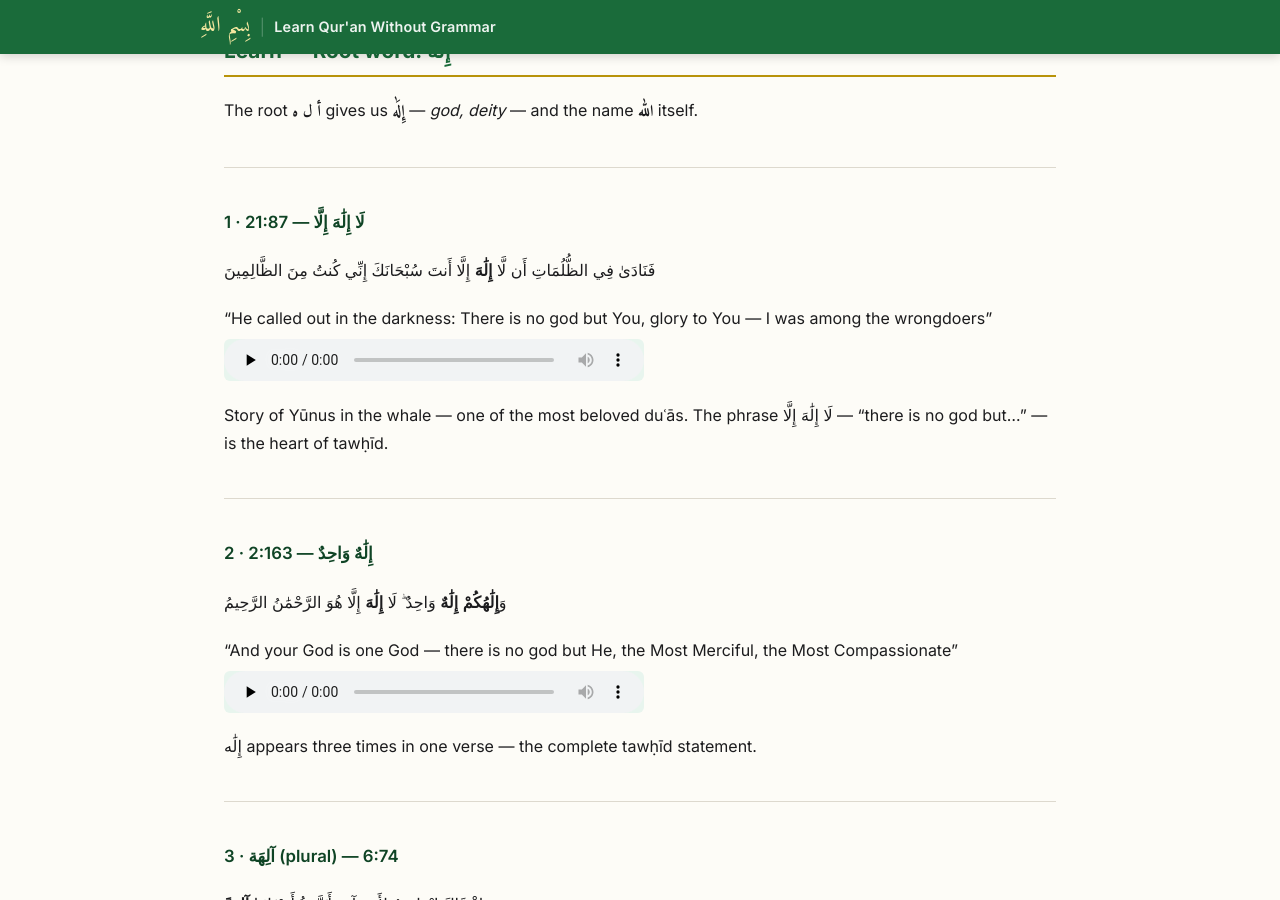
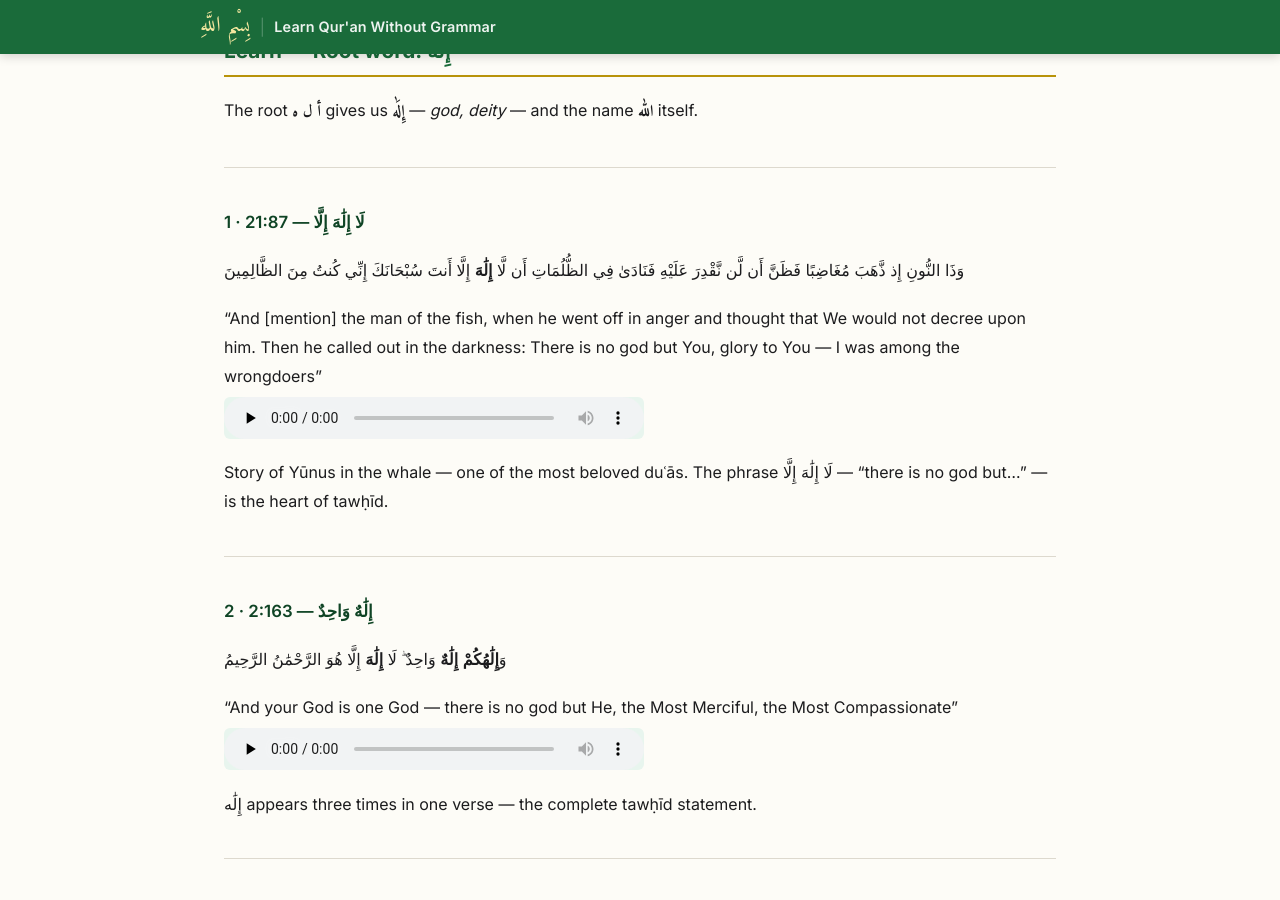
Before and after one commit to siraj-samsudeen/learn-quran-without-grammar, a Jekyll site: the page built from lessons/lesson-01-allahu-akbar.md, in a window 1280 px wide and 900 px high, scrolled down 681 px. Built offline with Jekyll 4.4.1, drawn with Linux system fonts in a browser that asks for light colours; some web fonts are replaced.

Commit message:
Fix all text-audio mismatches: expand 21:87 + add #t= fragments to 13 ayahs
- 21:87: expanded text to include وَذَا النُّونِ (full ayah, important context)
- Added #t= time fragments to 13 audio URLs where displayed text is a fragment:
  6:74, 7:59, 29:45, 2:34, 47:19, 18:110, 7:138, 28:38, 3:26, 18:5, 6:78, 2:219, 41:15
- 9 ayahs remain without #t= (full ayah text matches full audio)

```diff
--- a/lessons/lesson-01-allahu-akbar.md
+++ b/lessons/lesson-01-allahu-akbar.md
@@ -30,9 +30,9 @@ The root **أ ل ه** gives us **إِلَٰه** — *god, deity* — and the nam
 
 ### 1 · لَا إِلَٰهَ إِلَّا — 21:87
 
-فَنَادَىٰ فِي الظُّلُمَاتِ أَن لَّا **إِلَٰهَ** إِلَّا أَنتَ سُبْحَانَكَ إِنِّي كُنتُ مِنَ الظَّالِمِينَ
+وَذَا النُّونِ إِذ ذَّهَبَ مُغَاضِبًا فَظَنَّ أَن لَّن نَّقْدِرَ عَلَيْهِ فَنَادَىٰ فِي الظُّلُمَاتِ أَن لَّا **إِلَٰهَ** إِلَّا أَنتَ سُبْحَانَكَ إِنِّي كُنتُ مِنَ الظَّالِمِينَ
 
-"He called out in the darkness: There is no god but You, glory to You — I was among the wrongdoers"
+"And [mention] the man of the fish, when he went off in anger and thought that We would not decree upon him. Then he called out in the darkness: There is no god but You, glory to You — I was among the wrongdoers"
 
 <audio controls preload="none" src="https://everyayah.com/data/Husary_128kbps/021087.mp3"></audio>
 
@@ -58,7 +58,7 @@ Story of Yūnus in the whale — one of the most beloved duʿās. The phrase ل
 
 "And when Ibrāhīm said to his father Āzar: Do you take idols as gods?"
 
-<audio controls preload="none" src="https://everyayah.com/data/Husary_128kbps/006074.mp3"></audio>
+<audio controls preload="none" src="https://everyayah.com/data/Husary_128kbps/006074.mp3#t=0,22"></audio>
 
 Story — Ibrāhīm challenges his father. آلِهَة is the plural of إِلَٰه — "gods" — used in the Qur'an for false deities.
 
@@ -70,7 +70,7 @@ Story — Ibrāhīm challenges his father. آلِهَة is the plural of إِل
 
 "O my people, worship Allah — you have no god other than Him"
 
-<audio controls preload="none" src="https://everyayah.com/data/Husary_128kbps/007059.mp3"></audio>
+<audio controls preload="none" src="https://everyayah.com/data/Husary_128kbps/007059.mp3#t=11,19"></audio>
 
 Nūḥ's call — the same words repeated by every prophet. Every prophet in the Qur'an says this exact phrase: مَا لَكُم مِّنْ إِلَٰهٍ غَيْرُهُ.
 
@@ -114,7 +114,7 @@ Saying and not doing — deeply hated by Allah. كَبُرَ is the simplest for
 
 "And the remembrance of Allah is greater"
 
-<audio controls preload="none" src="https://everyayah.com/data/Husary_128kbps/029045.mp3"></audio>
+<audio controls preload="none" src="https://everyayah.com/data/Husary_128kbps/029045.mp3#t=27.5,33.5"></audio>
 
 Repeated in the Jumuʿah Khutbah — this is the word from اللهُ أَكْبَرُ. The أَفْعَل pattern is used for comparison — "greater" or "greatest." This is the word you say in every adhān and ṣalāh.
 
@@ -150,7 +150,7 @@ Mūsā showed Pharaoh the greatest miracle. كُبْرَى is the feminine form
 
 "Except Iblīs — he refused and was arrogant and became of the disbelievers"
 
-<audio controls preload="none" src="https://everyayah.com/data/Husary_128kbps/002034.mp3"></audio>
+<audio controls preload="none" src="https://everyayah.com/data/Husary_128kbps/002034.mp3#t=8.5"></audio>
 
 The origin story of arrogance — Iblīs refusing to bow to Ādam. The prefix اسْتَ (Form X) means to seek or claim the root quality for oneself. اسْتَكْبَرَ = "to seek greatness for oneself" = to be arrogant. This is the most frequent form of ك ب ر in the Qur'an — 40 occurrences.
 
@@ -166,7 +166,7 @@ The origin story of arrogance — Iblīs refusing to bow to Ādam. The prefix ا
 
 "Know that there is no god but Allah, and seek forgiveness for your sin"
 
-<audio controls preload="none" src="https://everyayah.com/data/Husary_128kbps/047019.mp3"></audio>
+<audio controls preload="none" src="https://everyayah.com/data/Husary_128kbps/047019.mp3#t=0,12"></audio>
 
 ---
 
@@ -176,7 +176,7 @@ The origin story of arrogance — Iblīs refusing to bow to Ādam. The prefix ا
 
 "Say: I am only a man like you — it is revealed to me that your God is one God"
 
-<audio controls preload="none" src="https://everyayah.com/data/Husary_128kbps/018110.mp3"></audio>
+<audio controls preload="none" src="https://everyayah.com/data/Husary_128kbps/018110.mp3#t=0,18"></audio>
 
 ---
 
@@ -186,7 +186,7 @@ The origin story of arrogance — Iblīs refusing to bow to Ādam. The prefix ا
 
 "They said: O Mūsā, make for us a god just as they have gods"
 
-<audio controls preload="none" src="https://everyayah.com/data/Husary_128kbps/007138.mp3"></audio>
+<audio controls preload="none" src="https://everyayah.com/data/Husary_128kbps/007138.mp3#t=26,39"></audio>
 
 ---
 
@@ -196,7 +196,7 @@ The origin story of arrogance — Iblīs refusing to bow to Ādam. The prefix ا
 
 "And Pharaoh said: O chiefs, I know of no god for you other than me"
 
-<audio controls preload="none" src="https://everyayah.com/data/Husary_128kbps/028038.mp3"></audio>
+<audio controls preload="none" src="https://everyayah.com/data/Husary_128kbps/028038.mp3#t=0,24"></audio>
 
 ---
 
@@ -206,7 +206,7 @@ The origin story of arrogance — Iblīs refusing to bow to Ādam. The prefix ا
 
 "Say: O Allah, Owner of sovereignty — You give sovereignty to whom You will and take it from whom You will"
 
-<audio controls preload="none" src="https://everyayah.com/data/Husary_128kbps/003026.mp3"></audio>
+<audio controls preload="none" src="https://everyayah.com/data/Husary_128kbps/003026.mp3#t=0,12"></audio>
 
 ---
 
@@ -220,7 +220,7 @@ The origin story of arrogance — Iblīs refusing to bow to Ādam. The prefix ا
 
 "Grave is the word that comes out of their mouths — they speak nothing but a lie"
 
-<audio controls preload="none" src="https://everyayah.com/data/Husary_128kbps/018005.mp3"></audio>
+<audio controls preload="none" src="https://everyayah.com/data/Husary_128kbps/018005.mp3#t=10"></audio>
 
 ---
 
@@ -230,7 +230,7 @@ The origin story of arrogance — Iblīs refusing to bow to Ādam. The prefix ا
 
 "When he saw the sun rising, he said: This is my lord — this is greater"
 
-<audio controls preload="none" src="https://everyayah.com/data/Husary_128kbps/006078.mp3"></audio>
+<audio controls preload="none" src="https://everyayah.com/data/Husary_128kbps/006078.mp3#t=0,15"></audio>
 
 ---
 
@@ -240,7 +240,7 @@ The origin story of arrogance — Iblīs refusing to bow to Ādam. The prefix ا
 
 "They ask you about wine and gambling. Say: In them is great sin and some benefit, but their sin is greater than their benefit"
 
-<audio controls preload="none" src="https://everyayah.com/data/Husary_128kbps/002219.mp3"></audio>
+<audio controls preload="none" src="https://everyayah.com/data/Husary_128kbps/002219.mp3#t=0,17"></audio>
 
 ---
 
@@ -260,7 +260,7 @@ The origin story of arrogance — Iblīs refusing to bow to Ādam. The prefix ا
 
 "As for ʿĀd, they were arrogant upon the earth without right and said: Who is mightier than us in strength? Did they not see that Allah who created them is mightier than them in strength?"
 
-<audio controls preload="none" src="https://everyayah.com/data/Husary_128kbps/041015.mp3"></audio>
+<audio controls preload="none" src="https://everyayah.com/data/Husary_128kbps/041015.mp3#t=0,16"></audio>
 
 ---
 
```
